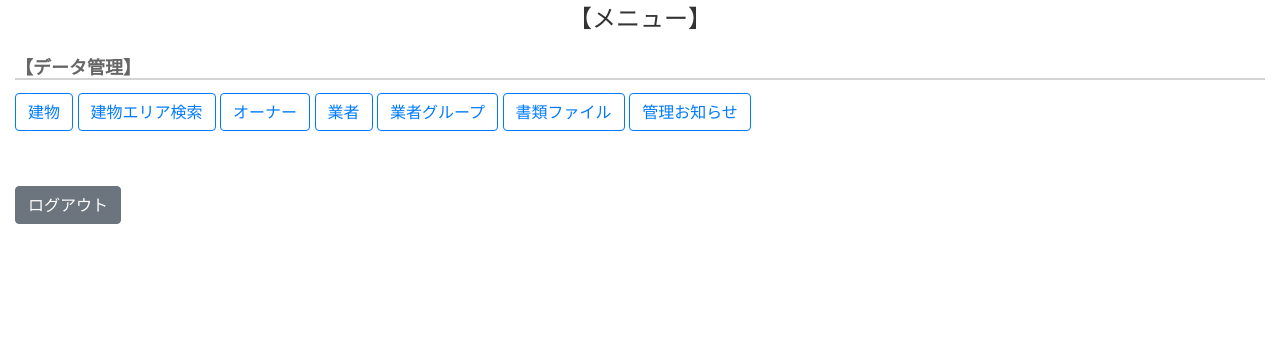
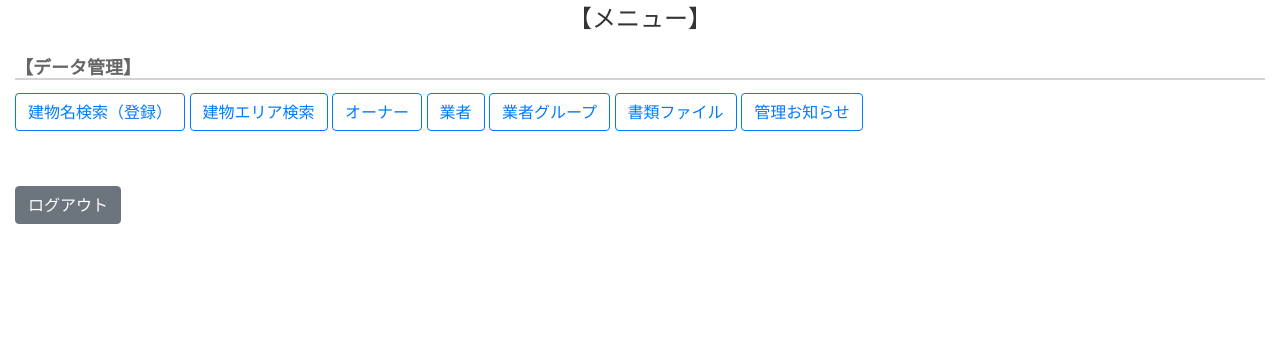
Before and after one commit to y-yamamoto-yworks/VasyworksMGR, a Django app: template src/vacancy_mgr/templates/menu/index.html in a window 1280 px wide. Shown: the part 134-474 px from the top of the page. Run offline with Django 3.2, Linux system fonts and the light colour scheme; the template is opened without the code that fills it, so the values that code supplies are empty; some libraries are stand-ins or nearby versions.

Commit message:
メニュー項目の名称変更

```diff
--- a/src/vacancy_mgr/templates/menu/index.html
+++ b/src/vacancy_mgr/templates/menu/index.html
@@ -25,7 +25,7 @@
             <div>※ 会社登録を行ってください。（登録後に再読み込みしてください。）</div>
         {% else %}
             <h2>【データ管理】</h2>
-            <a href="{% url 'search_buildings_all' %}" class="btn btn-outline-primary">建物</a>
+            <a href="{% url 'search_buildings_all' %}" class="btn btn-outline-primary">建物名検索（登録）</a>
             <a href="{% url 'search_buildings_area' %}" class="btn btn-outline-primary">建物エリア検索</a>
             <a href="{% url 'owner_owner_list' %}" class="btn btn-outline-primary">オーナー</a>
             <a href="{% url 'trader_trader_list' %}" class="btn btn-outline-primary">業者</a>
```
